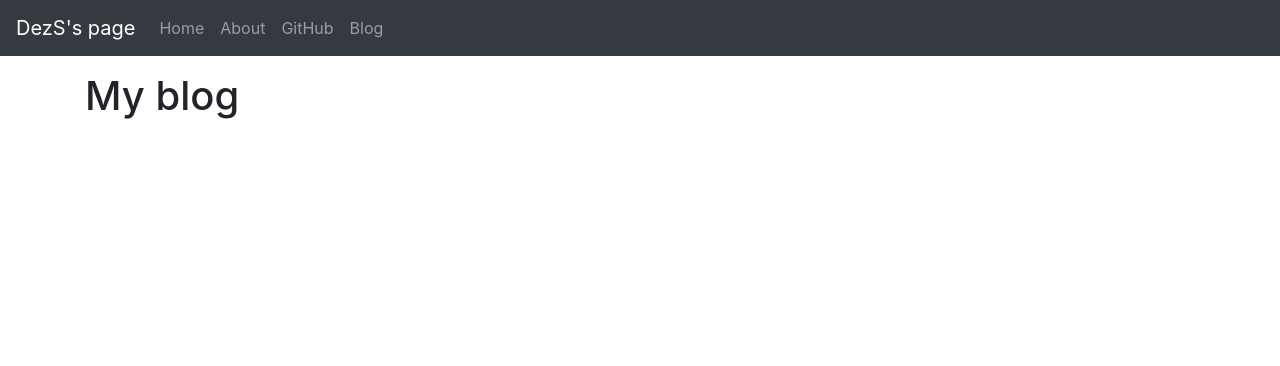
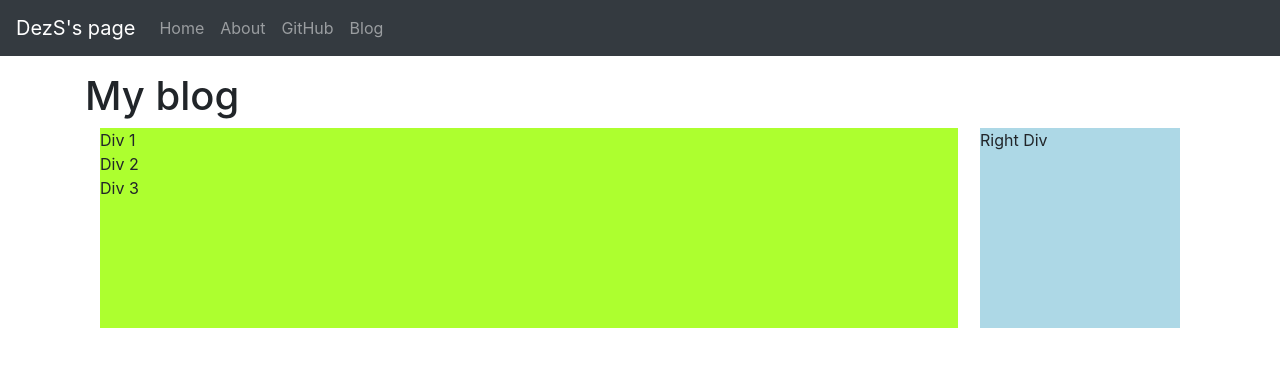
Before and after one commit to DezS4125/DezS-Personal-Page-FE, a Vue app: page /blog in a window 1280 px wide. Shown: the top 366 px of the page. Built offline with nearby package versions, Linux system fonts and the light colour scheme.

Commit message:
10/11/2023, just to be safe

```diff
--- a/src/router/index.js
+++ b/src/router/index.js
@@ -1,30 +1,30 @@
 import { createWebHistory, createRouter } from 'vue-router';
-import ContactBook from '@/views/ContactBook.vue';
+// import ContactBook from '@/views/ContactBook.vue';
 // import GitHubProfile from '@/components/GitHubProfile.vue';
 
 const routes = [
     {
         path: '/',
         name: 'contactbook',
-        component: ContactBook,
+        component: () => import('@/views/Home.vue'),
     },
-    {
-        path: '/:pathMatch(.*)*',
-        name: 'notfound',
-        component: () => import('@/views/NotFound.vue'),
-    },
-    {
-        path: '/contacts/:id',
-        name: 'contact.edit',
-        component: () => import('@/views/ContactEdit.vue'),
-        props: (route) => ({ contactId: route.params.id })
-    },
-    {
-        path: '/contacts/create',
-        name: 'contact.create',
-        component: () => import('@/views/ContactAdd.vue'),
-        props: (route) => ({ contactId: route.params.id })
-    },
+    // {
+    //     path: '/:pathMatch(.*)*',
+    //     name: 'notfound',
+    //     component: () => import('@/views/NotFound.vue'),
+    // },
+    // {
+    //     path: '/contacts/:id',
+    //     name: 'contact.edit',
+    //     component: () => import('@/views/ContactEdit.vue'),
+    //     props: (route) => ({ contactId: route.params.id })
+    // },
+    // {
+    //     path: '/contacts/create',
+    //     name: 'contact.create',
+    //     component: () => import('@/views/ContactAdd.vue'),
+    //     props: (route) => ({ contactId: route.params.id })
+    // },
     {
         path: '/about',
         name: 'about',
--- a/src/views/About.vue
+++ b/src/views/About.vue
@@ -1,6 +1,18 @@
 <template>
     <!-- HTML goes here -->
-    <h1>Who am I?</h1>
+    <h1>About Me</h1>
+    <h2>Who am I?</h2>
+    <p>Hello! I'm Khang, but you might also know me as DezS or DezS4125.</p>
+    <h2>Where I am from</h2>
+    <p>I am from the vibrant and culturally rich country of Vietnam</p>
+    <h2>My hobby?</h2>
+    <p>I enjoy studying and reading code, as well as delving into history. Occasionally, I play games and browse Reddit. Sometimes, I also indulge in procrastination.</p>
+    <h2>What I don't like?</h2>
+    <p>Political stuff. Just no, thank you</p>
+    <h2>What am i currently doing?</h2>
+    <p>At the time of writing this page, I am in my 4th year of studying Information Technology at Can Tho University.</p>
+    <h2>Why am I writing this website?</h2>
+    <p>I wanted to create a personal website solely about me, so here it is.</p>
 </template>
 
 <script>
--- a/src/views/Blog.vue
+++ b/src/views/Blog.vue
@@ -1,14 +1,53 @@
 <template>
     <!-- HTML goes here -->
     <h1>My blog</h1>
+    <div class="container">
+        <div class="blog">
+            <div v-for="item in items" :key="item.id">
+                {{ item.text }}
+            </div>
+        </div>
+        <div class="right">Right Div</div>
+    </div>
 </template>
 
 <script>
 export default {
     // JavaScript goes here
+    data() {
+        return {
+            items: [
+                { id: 1, text: 'Div 1' },
+                { id: 2, text: 'Div 2' },
+                { id: 3, text: 'Div 3' }
+            ]
+        }
+    }
 }
 </script>
 
 <style scoped>
     /* CSS goes here */
+    .container {
+        display: flex;
+        justify-content: space-between;
+    }
+    .middle {
+        flex-grow: 1;
+        display: flex;
+        flex-direction: column;
+        align-items: center;
+    }
+    .blog {
+        background-color: greenyellow;
+        flex-grow: 1;
+        display: flex;
+        flex-direction: column;
+        margin-right: 2%;
+    }
+    .right {
+        width: 200px;
+        height: 200px;
+        background-color: lightblue;
+    }
 </style>
--- a/src/views/GitHub.vue
+++ b/src/views/GitHub.vue
@@ -31,7 +31,8 @@ export default {
         };
         },
     async mounted() {
-        axios.get('https://api.github.com/users/DezS4125')
+        const githubUsername='DezS4125';
+        axios.get(`https://api.github.com/users/${githubUsername}`)
             .then(response => {
             this.user = response.data;
             })
@@ -39,7 +40,7 @@ export default {
             console.log(error);
             });
         try {
-            const response = await axios.get('https://api.github.com/users/DezS4125/repos');
+            const response = await axios.get(`https://api.github.com/users/${githubUsername}/repos`);
             this.repos = response.data;
         } catch (error) {
             console.error(error);
--- a/src/views/Home.vue
+++ b/src/views/Home.vue
@@ -0,0 +1,36 @@
+<template>
+    <!-- HTML goes here -->
+    <h1>Hello there, my name is Lâm Hoàng Khang</h1>
+    <b>I am an information and technology student at Can Tho University</b>
+    <p>Had experiences with the following:</p>
+    <ul>
+        <li>
+            Programming language: Python, Bash, Java, JavaScript, C++, C
+        </li>
+        <li>
+            Framework: Flask, Vue.js
+        </li>
+        <li>
+            Machine learning model: Transformer (T5 model)
+        </li>
+        <li>
+            Big data processing platform: Kafka, Spark (Spark Streaming)
+        </li>
+        <li>
+            Operating system: Ubuntu (Kubuntu variant)
+        </li>
+        <li>
+            Misc: Docker, MySQL, git
+        </li>
+    </ul>
+</template>
+
+<script>
+export default {
+    // JavaScript goes here
+}
+</script>
+
+<style scoped>
+    /* CSS goes here */
+</style>
```
